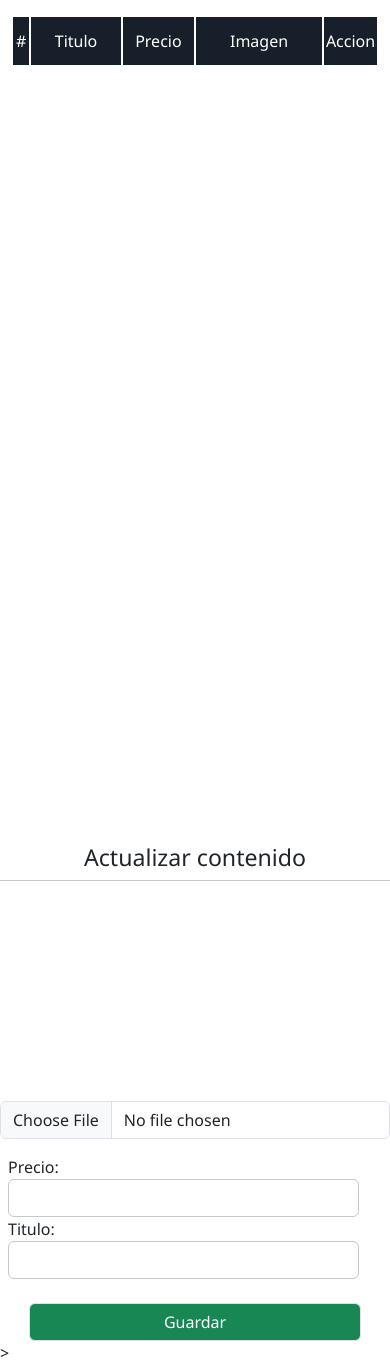
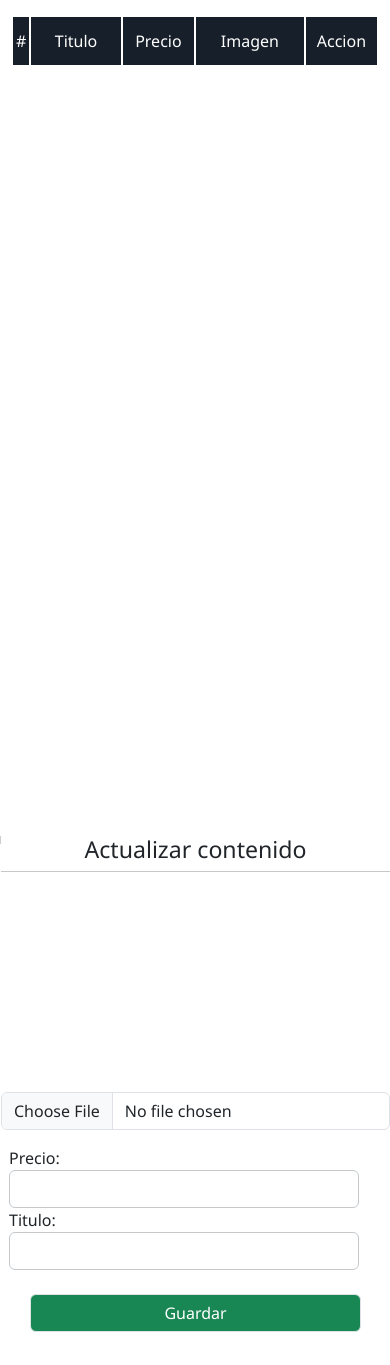
Before and after one commit to progalex-ux/Camila-Mueblerias, a CodeIgniter app: page /CamilaMueblerias/index.php/admin/changeData in a window 390 px wide. Shown: the part 60-1425 px from the top of the page. After the commit the page ends 1392 px from the top, so only its background shows below. Run offline with CodeIgniter, Linux system fonts and the light colour scheme; data that the repository does not hold is empty.

Commit message:
version 23(Responsive cambio de datos)

```diff
--- a/application/controllers/Tarjetas.php
+++ b/application/controllers/Tarjetas.php
@@ -82,30 +82,51 @@ public function deleteCard($id) {
 
 public function getCard($id) {
 
-    $this->load->model('Change');
-    $cardData = $this->Change->getCardData($id);
+    $this->load->model('change');
+    $cardData = $this->change->getCardData($id);
 
     echo json_encode(array('status' => 'success', 'card' => $cardData));
   }
 
   public function updateCard($id) {
-
     $this->load->model('Change');
 
     $titulo = $this->input->post('titulo');
     $precio = $this->input->post('precio');
+    $image = $this->input->post('image');
 
 
-    $success = $this->Change->updateColchon($id, $titulo, $precio);
+    if (!empty($image['name'])) {
+
+        $config['upload_path'] = 'public/img/';
+        $config['allowed_types'] = 'gif|jpg|png';
+        $config['max_size'] = 2048;
+
+        $this->load->library('upload', $config);
+
+        if (!$this->upload->do_upload('image')) {
+
+            $error = array('error' => $this->upload->display_errors());
+            echo json_encode(array('status' => 'error', 'message' => 'Error al subir la imagen', 'error' => $error));
+            return;
+        } else {
+            $uploaded_data = $this->upload->data();
+            $image_name = $uploaded_data['file_name'];
+        }
+    } else {
+
+        $image_name = '';
+    }
+
+    $success = $this->Change->updateColchon($id, $titulo, $precio, $image_name);
 
     if ($success) {
+        echo json_encode(array('status' => 'success', 'message' => 'Datos actualizados con éxito'));
+    } else {
+        echo json_encode(array('status' => 'error', 'message' => 'No se pudo actualizar los datos'));
+    }
+}
 
-      echo json_encode(array('status' => 'success', 'message' => 'Datos actualizados con éxito'));
-    } else {
-
-      echo json_encode(array('status' => 'error', 'message' => 'No se pudo actualizar los datos'));
-    }
-  }
 
 
 //////////////////////////////////////
--- a/application/views/changeData.php
+++ b/application/views/changeData.php
@@ -19,7 +19,7 @@
         <div class="logo" style="width:45%;">
             <div class="mt-2 ms-1"><a class="icon-link icon-link-hover link-offset-2 link-underline link-underline-opacity-0" href="<?= base_url() ?>index.php/admin/"
                     style="color:black;"><button class="btn btn-light border-0 rounded-pill mt-1 ms-1"><i
-                            class="bi bi-arrow-left" style="color:black;"></i> Cerrar sesión</button></a> </div>
+                            class="bi bi-arrow-left" style="color:black;"></i> Cerrar sesión</button></a></div>
 
         </div>
         <div class="titulo d-flex justify-content-between" style="width:55%;">
@@ -37,12 +37,11 @@
                         </svg>
                     </button>
                 </a>
-
             </div>
         </div>
     </header>
     <main class="d-flex" style="width:100%; height:100vh;">
-        <section style=" height:100%;">
+        <section>
             <div class="column">
                 <div class="container text-center d-flex mt-3" style="width:100%">
                     <div class="d-flex justify-content-center align-items-center"
@@ -58,54 +57,21 @@
                         <span>Precio</span>
                     </div>
                     <div class="d-flex justify-content-center align-items-center"
-                        style="width:35%; border:1px solid white; background-color:#17202A; color:white;">
+                        style="width:30%; border:1px solid white; background-color:#17202A; color:white;">
                         <span>Imagen</span>
                     </div>
                     <div class="d-flex justify-content-center align-items-center"
-                        style="width:15%; border:1px solid white; background-color:#17202A; color:white;">
+                        style="width:20%; border:1px solid white; background-color:#17202A; color:white;">
                         <span>Accion</span>
                     </div>
                 </div>
             </div>
-
-            <div class="column" id="tarjetas">
+            <div class="column" id="tarjetas"></div>
+        </section>
+        <aside style="border-left:1px solid  rgba(0, 0, 0, 0.192);">
+            <div class="formulario" id="formul">
                 <form id="dataTarjeta" method="post" enctype="multipart/form-data">
-                <div class="container text-center d-flex " style="width:100%">
-                    <div class="d-flex justify-content-center align-items-center"
-                        style="width:5%; height:100px; border-bottom:1px solid rgba(0, 0, 0, 0.219);">
-                        <span>1</span>
-                    </div>
-                    <div class="d-flex justify-content-center align-items-center"
-                        style="width:25%; border-bottom:1px solid rgba(0, 0, 0, 0.219);">
-                        <span>Titulo</span>
-                    </div>
-                    <div class="d-flex justify-content-center align-items-center"
-                        style="width:20%; border-bottom:1px solid rgba(0, 0, 0, 0.219);">
-                        <span>Precio</span>
-                    </div>
-                    <div class="imagen d-flex justify-content-center align-items-center"
-                        style="width:35%; border-bottom:1px solid rgba(0, 0, 0, 0.219);">
-                        <span>Imagen</span>
-                    </div>
-                    <div class="d-flex justify-content-center align-items-center"
-                        style="width:15%; border-bottom:1px solid rgba(0, 0, 0, 0.219);">
-                        <span><button onclick="deleteCards()" class="btn btn-dark border me-1" data-bs-toggle="tooltip" data-placement="top"
-                                title="Borrar"><i class="bi bi-x-circle"></i></button><button class="btn btn-dark"
-                                data-bs-toggle="tooltip" data-placement="top" title="Editar"><i
-                                    class="bi bi-pencil-square"></i></button></span>
-                    </div>
-                </div>
-                </form>
-            </div>
-
-
-        </section>
-        <aside style="width:30%; height:100%; border-left:1px solid  rgba(0, 0, 0, 0.192);">
-
-            <div class="formulario">
-                <form id="dataTarjeta" method="post" enctype="multipart/form-data">
-                    <div class="tittle d-flex justify-content-center"
-                        style="width:100%; height:10%; border-bottom:1px solid rgba(0, 0, 0, 0.219);">
+                    <div class="tittle d-flex justify-content-center" style="width:100%; height:10%; border-bottom:1px solid rgba(0, 0, 0, 0.219);">
                         <h3>Actualizar contenido</h3>
                     </div>
                     <div class="selected-image">
@@ -128,42 +94,10 @@
                         <button style="width:85%;" type="button" class="btn btn-success border mt-4"
                             onclick="actualizarCard()">Guardar</button>
                     </div>
-
                 </form>
             </div>
         </aside>
     </main>
-    <footer>
-        <div class="formulario">
-        <form id="dataTarjeta" method="post" enctype="multipart/form-data">
-                    <div class="tittle d-flex justify-content-center"
-                        style="width:100%; height:10%; border-bottom:1px solid rgba(0, 0, 0, 0.219);">
-                        <h3>Actualizar contenido</h3>
-                    </div>
-                    <div class="selected-image">
-                        <div id="image-container">
-                            <img id="preview-image" src="" alt="">
-                        </div>
-                    </div>
-                    <div class="image">
-                        <input class="form-control" type="file" name="image" id="image" onchange="loadImage()" required>
-                    </div>
-                    <div class="data d-flex flex-column mt-3" style="width:90%;">
-                        <label class="ps-2" for="precio">Precio:</label>
-                        <input type="number" name="precio" id="precio" class="form-control ms-2 border-secondary-subtle"
-                            required>
-                        <label class="ps-2" for="titulo">Titulo:</label>
-                        <input type="text" name="titulo" id="titulo" class="form-control ms-2 border-secondary-subtle"
-                            required>
-                    </div>
-                    <div class="send d-flex justify-content-center">
-                        <button style="width:85%;" type="button" class="btn btn-success border mt-4"
-                            onclick="actualizarCard()">Guardar</button>
-                    </div>
-
-                </form>
-        </div>
-    </footer>
 <script src="<?= base_url() ?>public/jquery/jquery.js"></script>
 <script src="https://cdn.jsdelivr.net/npm/@popperjs/core@2.11.8/dist/umd/popper.min.js" integrity="sha384-I7E8VVD/ismYTF4hNIPjVp/Zjvgyol6VFvRkX/vR+Vc4jQkC+hVqc2pM8ODewa9r" crossorigin="anonymous"></script>
 <script src="https://cdn.jsdelivr.net/npm/bootstrap@5.3.2/dist/js/bootstrap.min.js" integrity="sha384-BBtl+eGJRgqQAUMxJ7pMwbEyER4l1g+O15P+16Ep7Q9Q+zqX6gSbd85u4mG4QzX+" crossorigin="anonymous"></script>
@@ -189,7 +123,6 @@
 <script>
         const tooltipTriggerList = document.querySelectorAll('[data-bs-toggle="tooltip"]')
         const tooltipList = [...tooltipTriggerList].map(tooltipTriggerEl => new bootstrap.Tooltip(tooltipTriggerEl))
-    </script>>
+</script>
 </body>
-
 </html>
--- a/public/css/change.css
+++ b/public/css/change.css
@@ -38,6 +38,11 @@
 }
 section{
   width:70%;
+  height:100%;
+}
+aside{
+  width: 30%;
+  height:100%;
 }
 footer{
   display: none;
@@ -53,13 +58,19 @@ footer{
   object-fit: cover;
 }
 @media(max-width:821px){
-  aside{
-    width: 0;
-    height:0;
-    display:none;
+  main{
+      display: flex;
+      flex-direction: column;
+      justify-content: center;
   }
+
   section{
     width: 100%;
+    min-height: 99vh;
+  }
+  aside{
+    width: 100%;
+    min-height: 1vh;
   }
   footer{
     display: block;
--- a/public/css/login.css
+++ b/public/css/login.css
@@ -99,7 +99,7 @@ section{
     border-radius: 15px;
 }
 
-@media(max-width: 768px){
+@media(max-width: 822px){
     .login-contenedor{
         width: 95%;
         height: 85%;
--- a/public/js/insert.js
+++ b/public/js/insert.js
@@ -63,7 +63,7 @@ reloadCardColchones();
         );
         var col5 = $("<div class='d-flex justify-content-center align-items-center' style='width:15%; border-bottom:1px solid rgba(0, 0, 0, 0.219);'>").append(
             $("<button onclick='deleteCard(" + valor.id + ")' class='btn btn-dark border me-1' data-bs-toggle='tooltip' data-placement='top' data-card-id='" + valor.id + "'><i class='bi bi-x-circle'></i></button>"),
-            $("<button onclick='editCard(" + valor.id + ")' class='btn btn-dark' data-bs-toggle='tooltip' data-placement='top' title='Editar'><i class='bi bi-pencil-square'></i></button>")
+            $("<a href='#formul'><button onclick='editCard(" + valor.id + ")' class='btn btn-dark' data-bs-toggle='tooltip' data-placement='top' title='Editar'><i class='bi bi-pencil-square'></i></button></a>")
         );
 
         cardContainer.append(col1, col2, col3, col4, col5);
@@ -92,7 +92,7 @@ function deleteCard(id) {
 }
 
 function editCard(id) {
-    // Realiza una solicitud AJAX para obtener los datos de la tarjeta con el ID especificado
+
     $.ajax({
       url: base_url + 'index.php/tarjetas/getCard/' + id,
       dataType: 'json',
@@ -100,17 +100,17 @@ function editCard(id) {
       success: function (data) {
         if (data && data.status === 'success') {
           const cardData = data.card;
-          // Llena el formulario con los datos de la tarjeta
+
           $("#titulo").val(cardData.titulo);
           $("#precio").val(cardData.precio);
 
-          // Actualiza la imagen en el formulario
+
           if (cardData.image) {
-            // Asigna la URL de la imagen a la vista previa
+
             $("#preview-image").attr('src', base_url + cardData.image);
           }
 
-          // Guarda el ID de la tarjeta que se está editando
+
           cardIdBeingEdited = id;
         } else {
           console.log('Respuesta JSON no válida:', data);
@@ -141,7 +141,8 @@ function editCard(id) {
         contentType: false,
         success: function (data) {
           if (data && data.status === 'success') {
-            location.reload();
+
+            console.log($('#image')[0].files[0]);
           } else {
             console.log('Respuesta JSON no válida:', data);
           }
```
Also changed, not shown: application/models/change.php (+10 -7 lines). Lines whose indentation alone changed are shown as unchanged.
